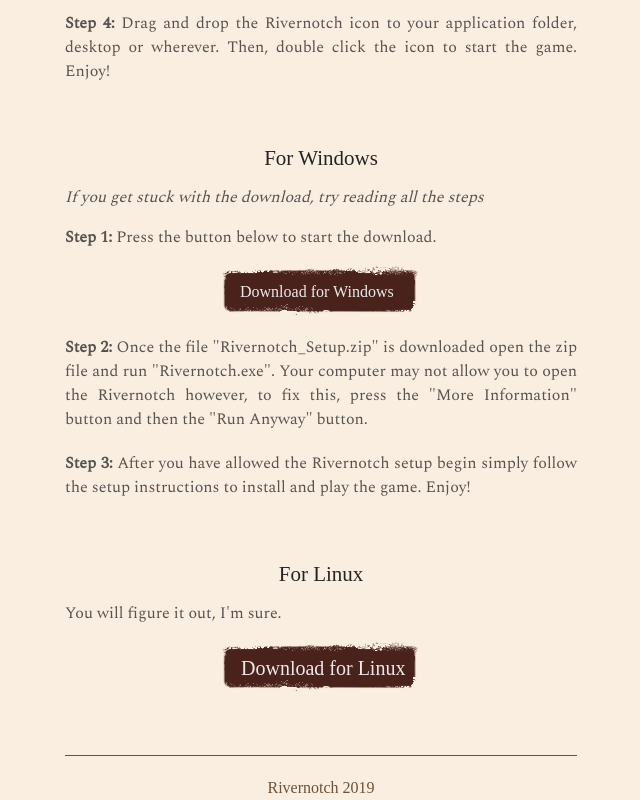
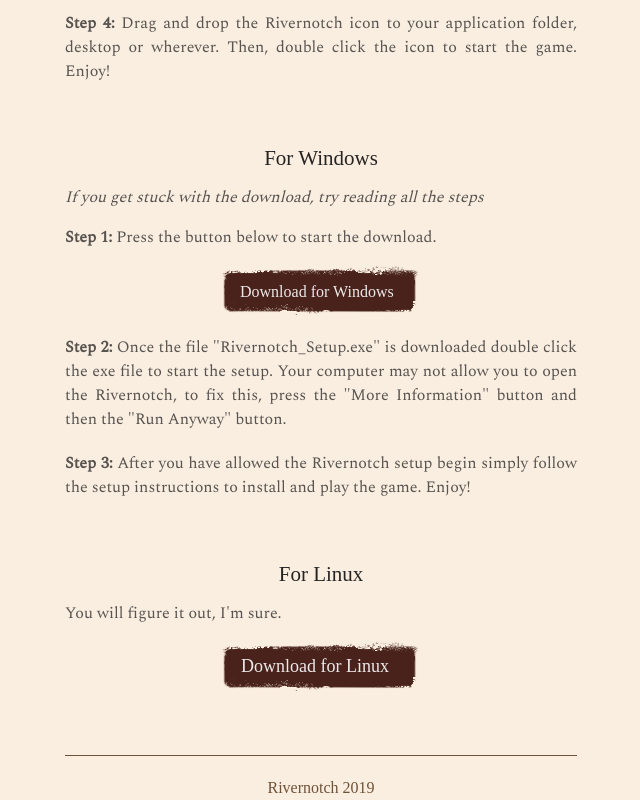
Before and after one commit to charlesmaddock/rivernotch.com, a React (Create React App) app: page /download in a window 1280 px wide. Shown: the part 976-1776 px from the top of the page, without its empty margins (319-959 px from the left). Built offline with nearby package versions, Linux system fonts and the light colour scheme; a web font is replaced by a local one.

Commit message:
new windows

```diff
--- a/src/components/Download.js
+++ b/src/components/Download.js
@@ -2,7 +2,7 @@ import React from "react"
 import Button from "./Button.js"
 import rivernotch_mac from "../resources/Rivernotch_Mac.zip"
 import rivernotch_linux from "../resources/Rivernotch_Linux.zip"
-import rivernotch_windows from "../resources/Rivernotch_Windows.zip"
+import rivernotch_windows from "../resources/Rivernotch_Windows.exe"
 
 const Download = () => {
 
@@ -73,7 +73,7 @@ const Download = () => {
             </Button>
           </a>
           <p style={{fontFamily: "Spectral", fontSize: 16, marginTop: 20}}>
-            <b>Step 2:</b> Once the file "Rivernotch_Setup.zip" is downloaded open the zip file and run "Rivernotch.exe". Your computer may not allow you to open the Rivernotch however, to fix this, press the "More Information" button and then the "Run Anyway" button.
+            <b>Step 2:</b> Once the file "Rivernotch_Setup.exe" is downloaded double click the exe file to start the setup. Your computer may not allow you to open the Rivernotch, to fix this, press the "More Information" button and then the "Run Anyway" button.
           </p>
           <p style={{fontFamily: "Spectral", fontSize: 16, marginTop: 20}}>
             <b>Step 3:</b> After you have allowed the Rivernotch setup begin simply follow the setup instructions to install and play the game. Enjoy!
@@ -89,7 +89,7 @@ const Download = () => {
           <a href={rivernotch_linux} download="Rivernotch_Linux.zip">
             <Button>
               <p style={{
-                fontSize: 20,
+                fontSize: 18,
                 fontFamily: 'IM Fell DW Pica SC',
                 color: "rgba(255,255,255,0.9)",
                 marginTop: 12,
```
Also changed, not shown: 2 other files (tests, documents, lock files or other folders).
